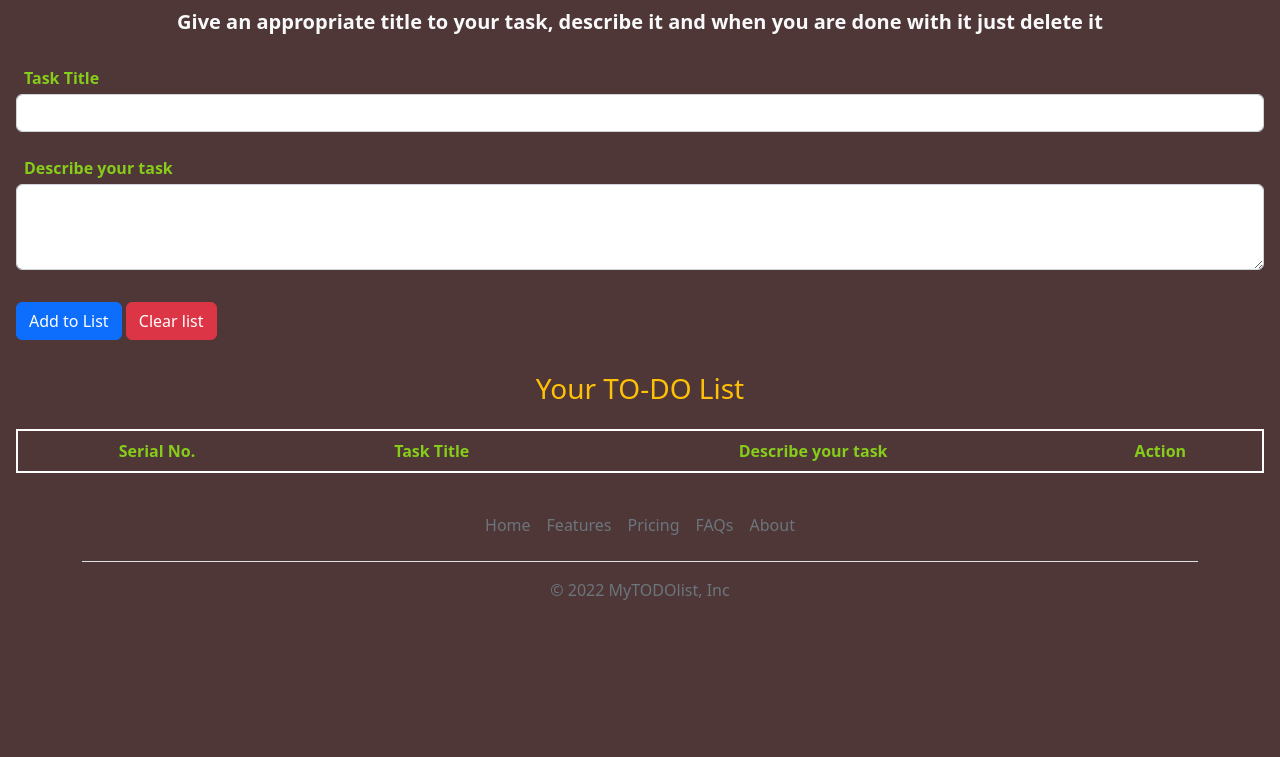
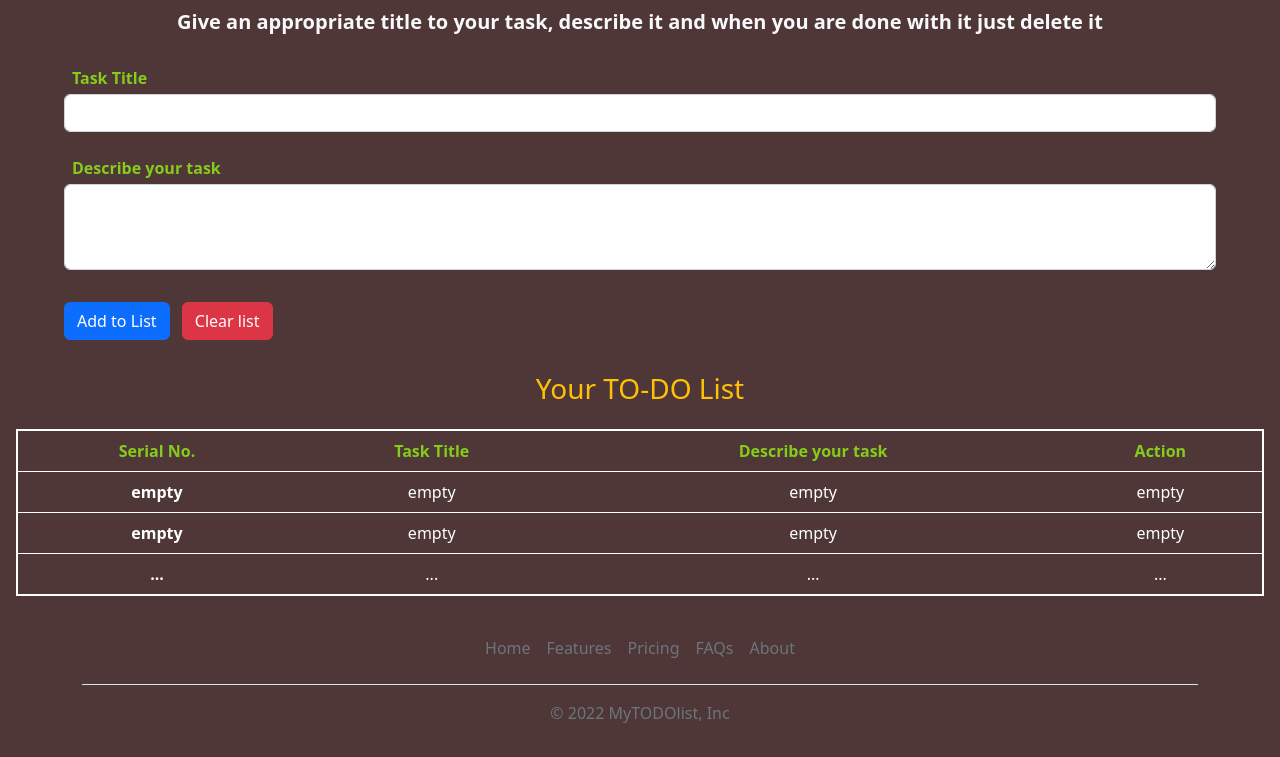
Before and after one commit to arghyadutta080/Frontend_Design_Project_5, a plain HTML site: page index.html in a window 1280 px wide. Shown: the part 136-893 px from the top of the page. Before the commit the page ends 800 px from the top, so only its background shows below. Drawn offline with nearby package versions, Linux system fonts and the light colour scheme.

Commit message:
list features are modified

```diff
--- a/index.html
+++ b/index.html
@@ -135,7 +135,7 @@
                 <h1 class="mt-4 mb-3 text-center text-warning"><b>Welcome to MyTODOlist</b></h1>
                 <h5 class="mt-2 mb-4 text-center text-light"><b>Give an appropriate title to your task, describe it and
                         when you are done with it just delete it</b></h5>
-
+                <div class="ms-5 me-5">
                     <div class="form-group">
                         <label for="title" class="tableHead mt-2 ms-2"><b>Task Title</b></label>
                         <input type="text" class="form-control mt-1" id="title" aria-describedby="emailHelp">
@@ -145,13 +145,14 @@
                         <label for="description" class="tableHead ms-2"><b>Describe your task</b></label>
                         <textarea class="form-control mt-1" id="description" rows="3"></textarea>
                     </div>
+                </div>
 
-                <button type="submit" id="add" class="btn btn-primary my-2">Add to List</button>
-                <button id="clear" class="btn btn-danger" onclick="clearlist()">Clear list</button>
+                <button type="submit" id="add" class="btn btn-primary my-2 ms-5">Add to List</button>
+                <button id="clear" class="btn btn-danger ms-2" onclick="clearlist()">Clear list</button>
             </div>
         </div>
 
-        <div class="mx-3 my-10">
+        <div class="mx-3 my-10" id="todolist">
             <div class="text-center text-warning mb-4">
                 <h3>Your TO-DO List</h3>
             </div>
@@ -169,8 +170,7 @@
                         <th scope="row"></th>
                         <td></td>
                         <td></td>
-                        <td><button class="btn btn-warning btn-sm my-2" id="del"
-                                onclick="deleted(index)">Delete</button></td>
+                        <td><button class="btn btn-warning btn-sm my-2" id="del" onclick="deleted(index)"></button></td>
                     </tr>
                 </tbody>
             </table>
@@ -196,14 +196,38 @@
 
         function notify() {
             if (localStorage.getItem('itemsJson') == '[]') {
-                a = alert("Your list is empty. Add some tasks")
+                // a = alert("Your list is empty. Add some tasks")
+                // todolist.style.display = "none";
+
+                document.getElementById('table').innerHTML = `
+                <tr>
+                    <th scope="row">${"empty"}</th>
+                    <td>${"empty"}</td>
+                    <td>${"empty"}</td>
+                    <td>${"empty"}</td>
+                </tr>
+                <tr>
+                    <th scope="row">${"empty"}</th>
+                    <td>${"empty"}</td>
+                    <td>${"empty"}</td>
+                    <td>${"empty"}</td>
+                </tr>
+                <tr>
+                    <th scope="row">${"..."}</th>
+                    <td>${"..."}</td>
+                    <td>${"..."}</td>
+                    <td>${"..."}</td>
+                </tr>`
             }
+            // else if (localStorage.getItem('itemsJson') != '[]'){
+            //     todolist.style.display = "block";
+            //     // getandupdate();
+            //     update();
+            // }
         }
-
-        setTimeout(notify,3000);
+        // notify();
+        setTimeout(notify, 10);
         // clearTimeout(a);
-
-        setInterval(notify,60000);
 
         function getandupdate() {
             tit = document.getElementById('title');
```
Lines whose indentation alone changed are shown as unchanged.
